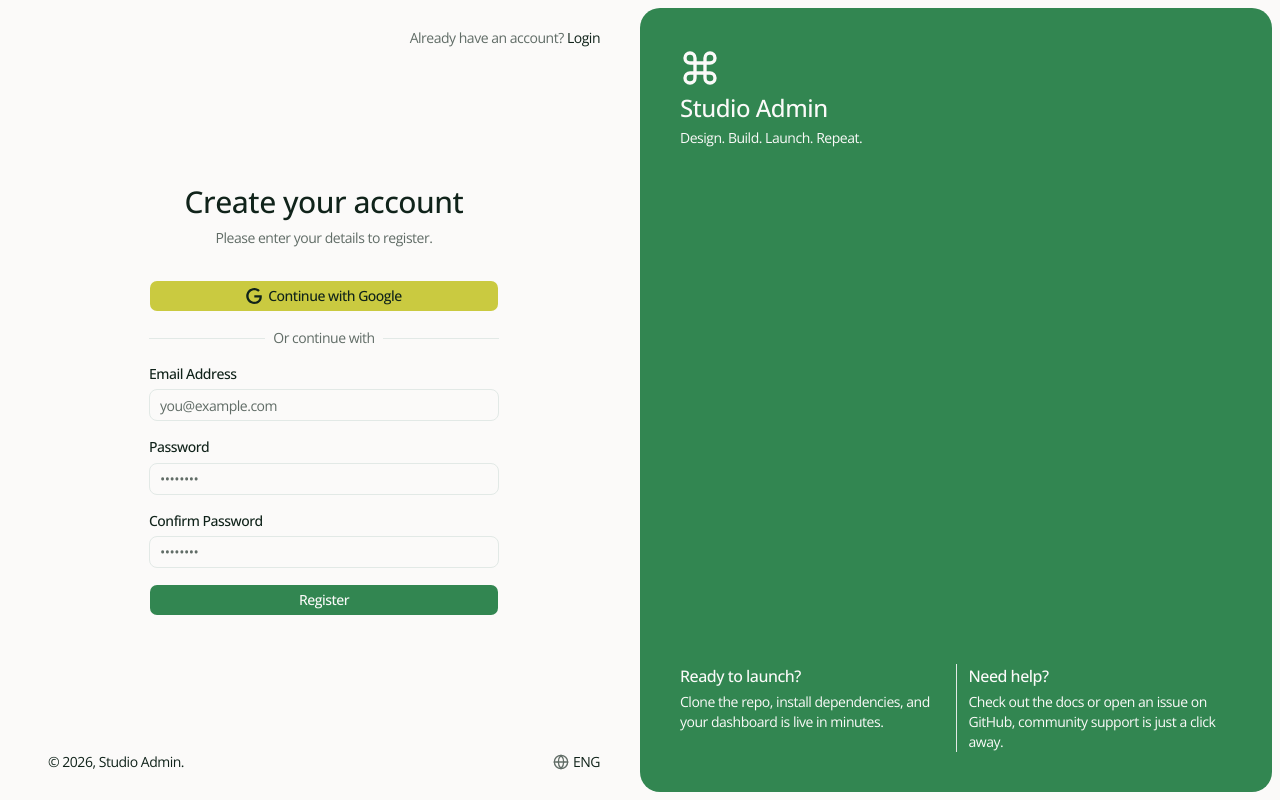
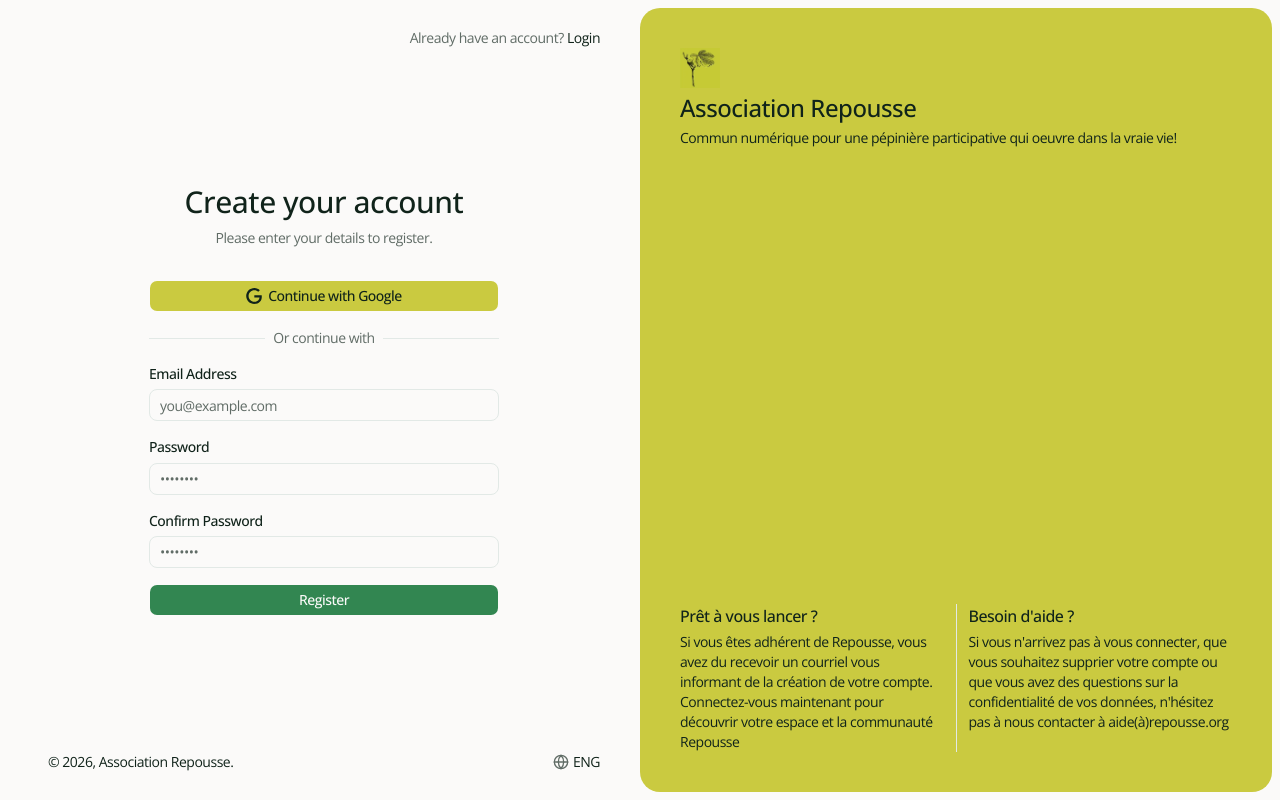
Before and after one commit to tanega/repousse-cms-poc, a Next.js app in the folder webapp/: page /auth/v2/register in a window 1280 px wide. Built offline with nearby package versions, Linux system fonts and the light colour scheme; a web font is replaced by a local one; what next would draw is missing.

Commit message:
feat(front): branded and translated login page

```diff
--- a/webapp/src/app/(main)/auth/_components/hanko-auth.tsx
+++ b/webapp/src/app/(main)/auth/_components/hanko-auth.tsx
@@ -1,13 +1,19 @@
 "use client";
 
 import { useEffect } from "react";
+
 import { register } from "@teamhanko/hanko-elements";
+
+import { HANKO_LANG, hankoTranslations } from "@/lib/hanko-i18n";
 
 const HANKO_API_URL = process.env.NEXT_PUBLIC_HANKO_API_URL ?? "";
 
 export function HankoAuth() {
   useEffect(() => {
-    register(HANKO_API_URL).catch(console.error);
+    register(HANKO_API_URL, {
+      translations: hankoTranslations,
+      fallbackLanguage: HANKO_LANG,
+    }).catch(console.error);
 
     const handler = () => {
       window.location.href = "/dashboard";
@@ -20,5 +26,5 @@ export function HankoAuth() {
     };
   }, []);
 
-  return <hanko-auth />;
+  return <hanko-auth lang={HANKO_LANG} />;
 }
--- a/webapp/src/app/(main)/auth/v2/layout.tsx
+++ b/webapp/src/app/(main)/auth/v2/layout.tsx
@@ -1,31 +1,39 @@
 import type { ReactNode } from "react";
 
-import { Command } from "lucide-react";
+import Image from "next/image";
 
 import { Separator } from "@/components/ui/separator";
-import { APP_CONFIG } from "@/config/app-config";
 
 export default function Layout({ children }: Readonly<{ children: ReactNode }>) {
   return (
     <main>
       <div className="grid h-dvh justify-center p-2 lg:grid-cols-2">
-        <div className="relative order-2 hidden h-full rounded-3xl bg-primary lg:flex">
-          <div className="absolute top-10 space-y-1 px-10 text-primary-foreground">
-            <Command className="size-10" />
-            <h1 className="font-medium text-2xl">{APP_CONFIG.name}</h1>
-            <p className="text-sm">Design. Build. Launch. Repeat.</p>
+        <div
+          className="relative order-2 hidden h-full rounded-3xl lg:flex"
+          style={{ backgroundColor: "#caca40" }}
+        >
+          <div className="absolute top-10 space-y-1 px-10 text-foreground">
+            <Image src="/img/repousse-logo.webp" alt="Repousse" width={40} height={40} className="size-10" />
+            <h1 className="font-medium text-2xl">Association Repousse</h1>
+            <p className="text-sm">
+              Commun numérique pour une pépinière participative qui oeuvre dans la vraie vie!
+            </p>
           </div>
 
           <div className="absolute bottom-10 flex w-full justify-between px-10">
-            <div className="flex-1 space-y-1 text-primary-foreground">
-              <h2 className="font-medium">Ready to launch?</h2>
-              <p className="text-sm">Clone the repo, install dependencies, and your dashboard is live in minutes.</p>
+            <div className="flex-1 space-y-1 text-foreground">
+              <h2 className="font-medium">Prêt à vous lancer ?</h2>
+              <p className="text-sm">
+                Si vous êtes adhérent de Repousse, vous avez du recevoir un courriel vous informant de la création de
+                votre compte. Connectez-vous maintenant pour découvrir votre espace et la communauté Repousse
+              </p>
             </div>
             <Separator orientation="vertical" className="mx-3 h-auto!" />
-            <div className="flex-1 space-y-1 text-primary-foreground">
-              <h2 className="font-medium">Need help?</h2>
+            <div className="flex-1 space-y-1 text-foreground">
+              <h2 className="font-medium">Besoin d'aide ?</h2>
               <p className="text-sm">
-                Check out the docs or open an issue on GitHub, community support is just a click away.
+                Si vous n'arrivez pas à vous connecter, que vous souhaitez supprier votre compte ou que vous avez des
+                questions sur la confidentialité de vos données, n'hésitez pas à nous contacter à aide(à)repousse.org
               </p>
             </div>
           </div>
--- a/webapp/src/app/globals.css
+++ b/webapp/src/app/globals.css
@@ -256,6 +256,19 @@ html {
   overscroll-behavior: none;
 }
 
+hanko-auth,
+hanko-profile {
+  --color: var(--foreground);
+  --brand-color: var(--primary);
+  --brand-color-shade-1: var(--accent-foreground);
+  --brand-contrast-color: var(--primary-foreground);
+  --link-color: var(--primary);
+  --background-color: var(--card);
+  --error-color: var(--destructive);
+  --font-family: var(--font-sans), system-ui, sans-serif;
+  --border-radius: var(--radius-md);
+}
+
 .disable-transitions * {
   transition: none !important;
 }
--- a/webapp/src/config/app-config.ts
+++ b/webapp/src/config/app-config.ts
@@ -3,12 +3,12 @@ import packageJson from "../../package.json";
 const currentYear = new Date().getFullYear();
 
 export const APP_CONFIG = {
-  name: "Studio Admin",
+  name: "Association Repousse",
   version: packageJson.version,
-  copyright: `© ${currentYear}, Studio Admin.`,
+  copyright: `© ${currentYear}, Association Repousse.`,
   meta: {
-    title: "Studio Admin - Modern Next.js Dashboard Starter Template",
+    title: "Association Repousse - Pépinière participative à Nantes.",
     description:
-      "Studio Admin is a modern, open-source dashboard starter template built with Next.js 16, Tailwind CSS v4, and shadcn/ui. Perfect for SaaS apps, admin panels, and internal tools—fully customizable and production-ready.",
+      "Commun numérique pour une pépinière participative qui oeuvre dans la vraie vie en région nantaise",
   },
 };
--- /dev/null
+++ b/webapp/src/lib/hanko-i18n.ts
@@ -0,0 +1,13 @@
+import { all } from "@teamhanko/hanko-elements/i18n/all";
+import { fr } from "@teamhanko/hanko-elements/i18n/fr";
+
+export const HANKO_LANG = "fr";
+
+fr.headlines.loginEmail = "Connexion à votre espace Repousse";
+fr.headlines.loginEmailNoSignup = "Connexion à votre espace Repousse";
+all.fr = fr;
+
+// register() replaces its whole bundled translation set with whatever is passed
+// here, so the full `all` map is spread through to keep every other language
+// (e.g. "en") available instead of triggering a network fetch that 404s.
+export const hankoTranslations = all;
```
